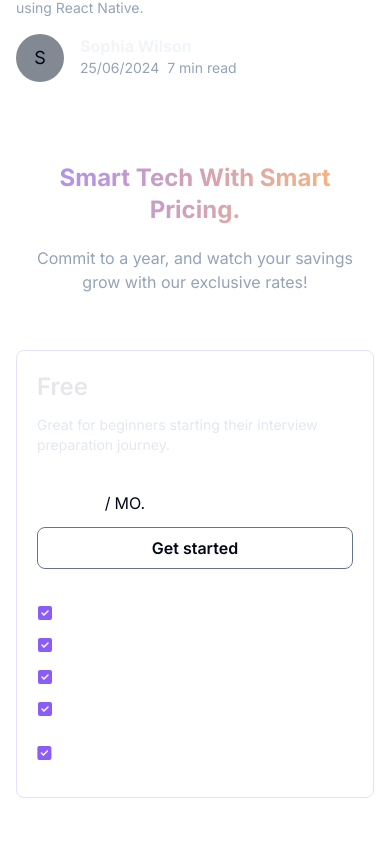
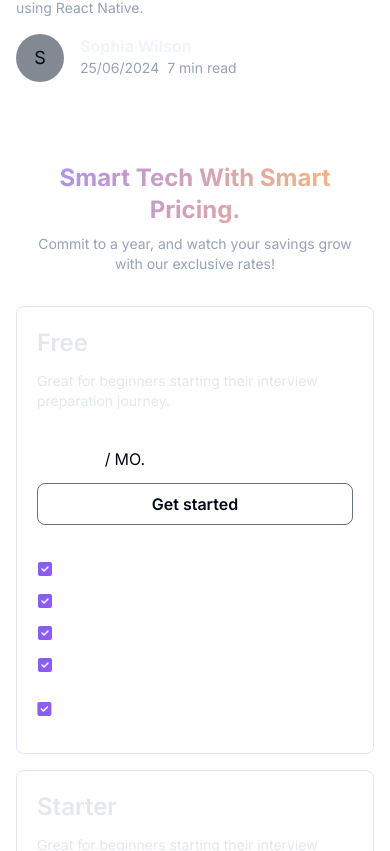
Before and after one commit to Abhishek-Jaiswar/futuresync-A-management-tool, a Next.js app: page / in a window 390 px wide. Shown: the part 7433-8284 px from the top of the page. Built offline with nearby package versions, Linux system fonts and the light colour scheme.

Commit message:
updated pricing

```diff
--- a/src/app/_components/Pricing.tsx
+++ b/src/app/_components/Pricing.tsx
@@ -4,16 +4,16 @@ import { pricingPlans } from '../utils/pricingData';
 
 const Pricing = () => {
     return (
-        <div className='flex items-center justify-center flex-col gap-14 p-4' >
-            <div className='flex items-center justify-center flex-col gap-5'>
+        <div className='flex items-center justify-center flex-col gap-8 md:gap-14 p-4' >
+            <div className='flex items-center justify-center flex-col gap-2 md:gap-5'>
                 <div className=''>
                     <h1 className=' text-2xl text-center lg:text-4xl bg-gradient-to-r from-violet-400 to bg-orange-300 bg-clip-text text-transparent font-bold capitalize'>Smart tech with smart pricing.</h1>
                 </div>
                 <div>
-                    <p className='text-base text-center text-slate-400'>Commit to a year, and watch your savings grow with our exclusive rates!</p>
+                    <p className='text-sm md:text-base text-center px-4 text-slate-400'>Commit to a year, and watch your savings grow with our exclusive rates!</p>
                 </div>
             </div>
-            <div className=' grid grid-cols-1 md:grid-cols-1 lg:grid-cols-3 gap-14'>
+            <div className=' grid grid-cols-1 md:grid-cols-1 lg:grid-cols-3 gap-4 md:gap-14'>
                 {pricingPlans.map((items) => (
                     <div key={items.name} className='border border-violet-500/20 rounded-lg p-5 flex flex-col gap-3'>
                         <div>
```
